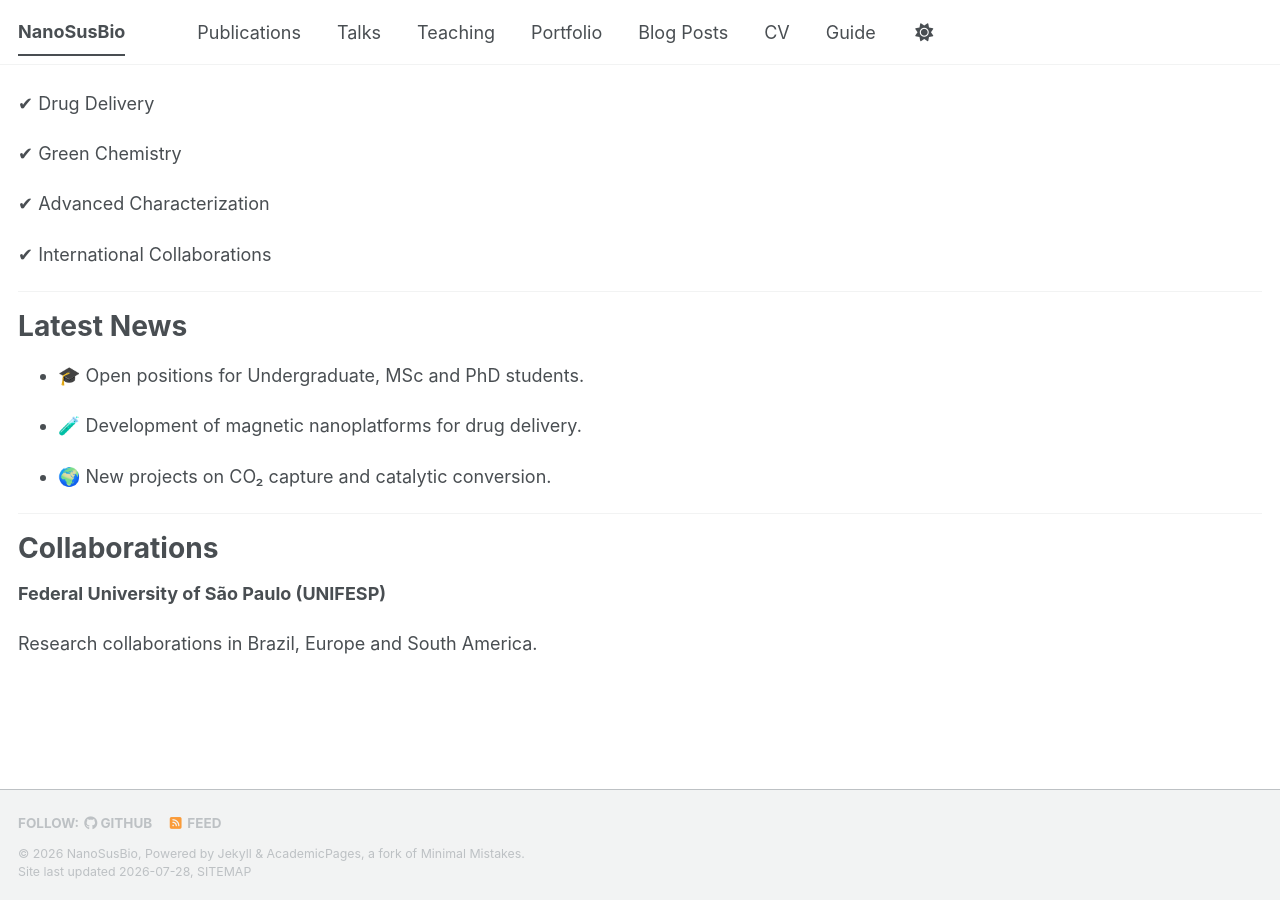
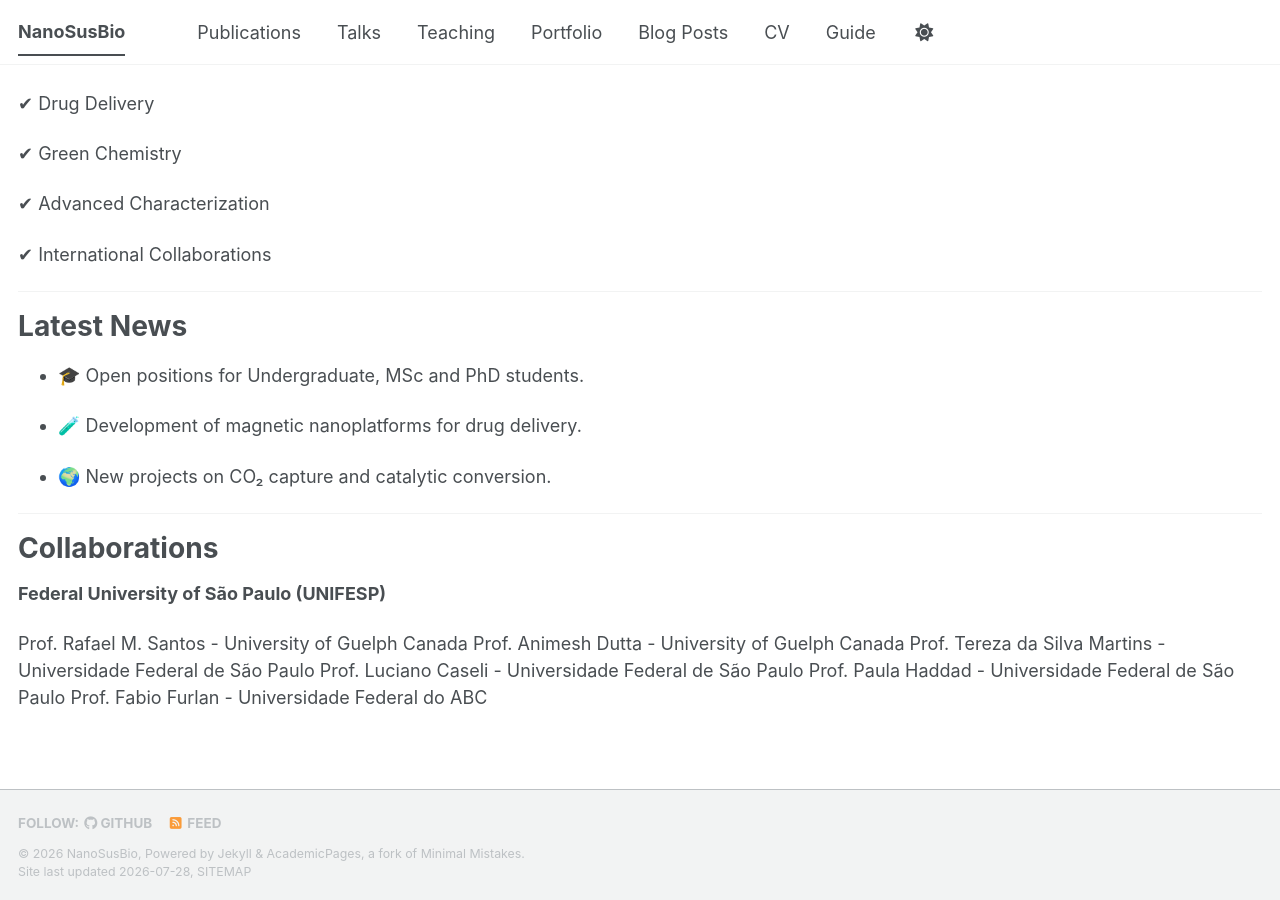
Before and after one commit to NanoSusBio/nanosusbio.github.io, a Jekyll site: the page built from _pages/about.md, in a window 1280 px wide and 900 px high, scrolled down 1538 px. Built offline with Jekyll 4.4.1, drawn with Linux system fonts in a browser that asks for light colours; a style sheet for code colours, icons or effects is not loaded.

Commit message:
Update collaborations section with new professors
Added names of collaborators from University of Guelph and Universidade Federal de São Paulo.

```diff
--- a/_pages/about.md
+++ b/_pages/about.md
@@ -139,4 +139,9 @@ Engineering oxygen vacancies, catalytic interfaces and advanced oxide nanostruct
 
 **Federal University of São Paulo (UNIFESP)**
 
-Research collaborations in Brazil, Europe and South America.
+Prof. Rafael M. Santos - University of Guelph Canada
+Prof. Animesh Dutta - University of Guelph Canada
+Prof. Tereza da Silva Martins - Universidade Federal de São Paulo
+Prof. Luciano Caseli - Universidade Federal de São Paulo
+Prof. Paula Haddad - Universidade Federal de São Paulo
+Prof. Fabio Furlan - Universidade Federal do ABC
```
